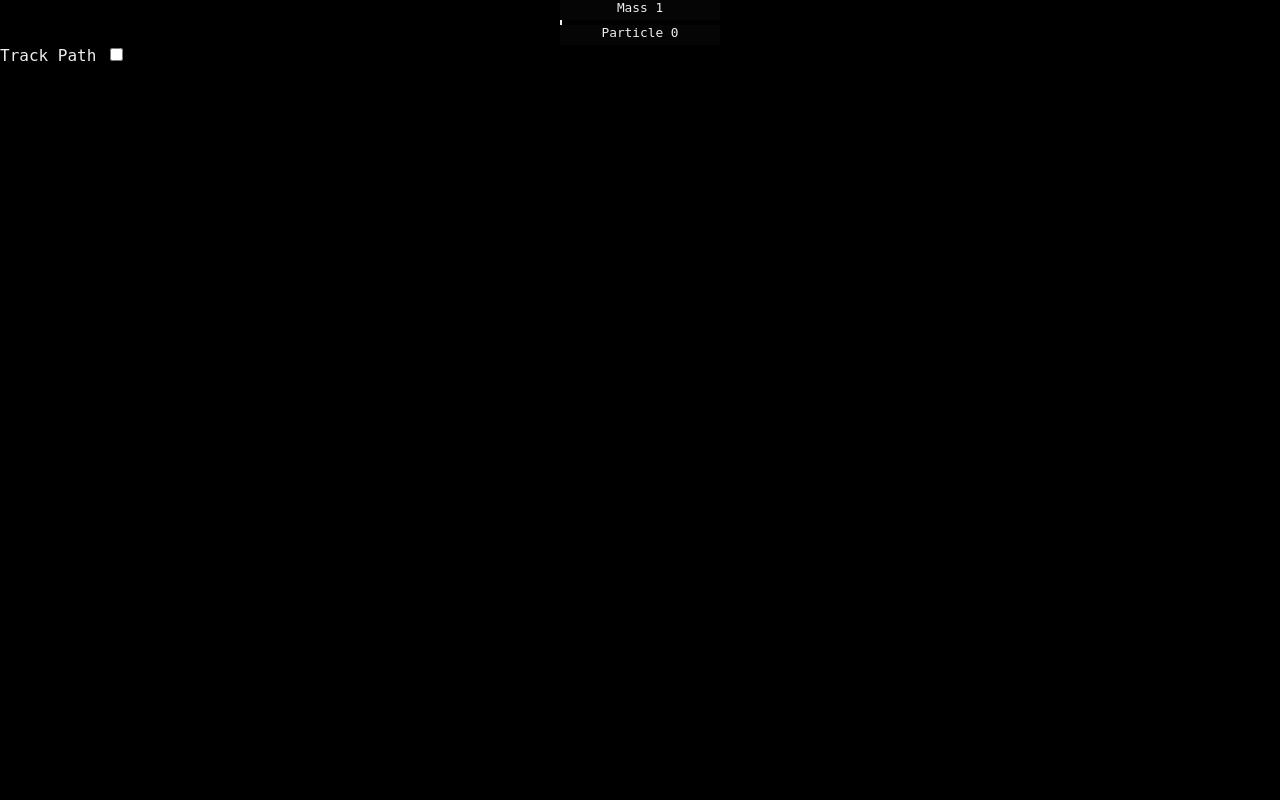
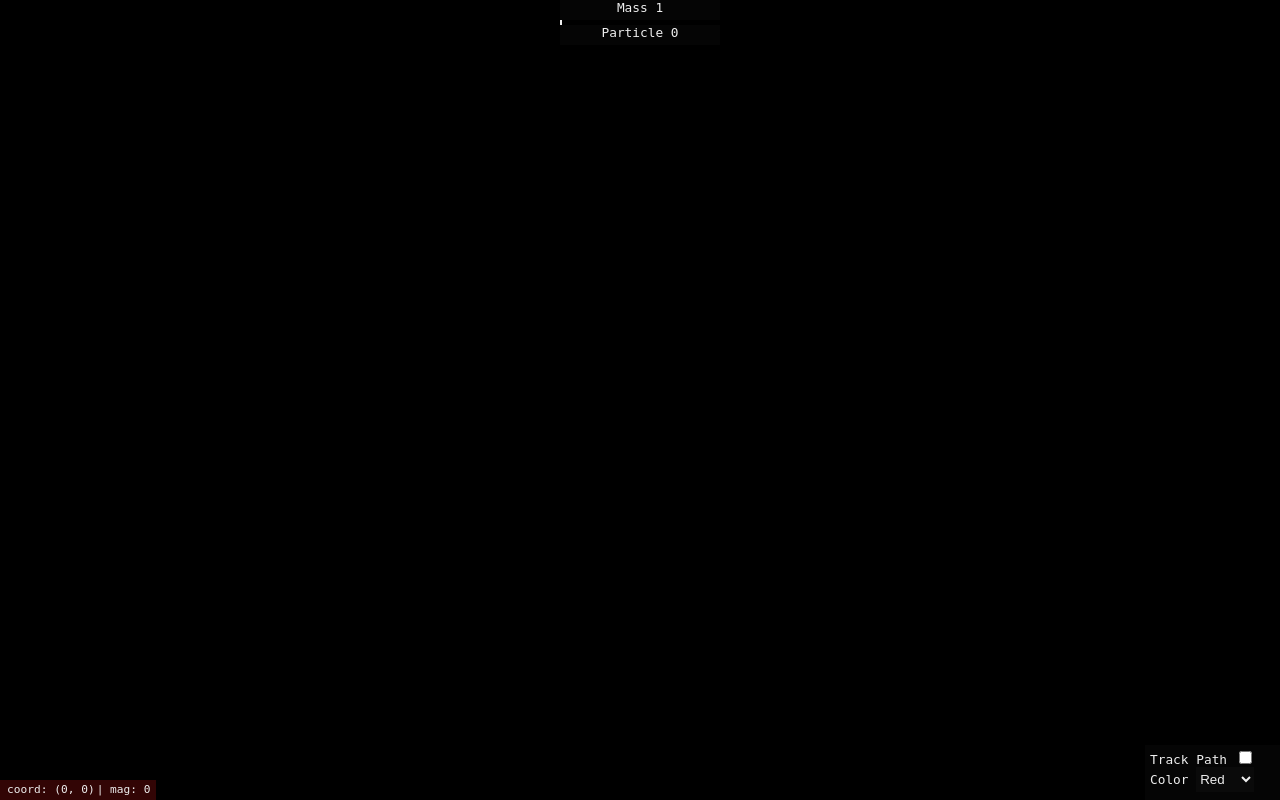
Before and after one commit to ArunHarish/Gravity-Simulator, a plain HTML site: page index.html in a window 1280 px wide. Drawn offline with nearby package versions, Linux system fonts and the light colour scheme.

Commit message:
Added angularjs support and completed css styling

```diff
--- a/css/main.css
+++ b/css/main.css
@@ -1,5 +1,45 @@
-html {
+select {
+    height:25px;
+    border: none;
+    -moz-appearance: none;
+    background: rgba(10, 10, 10, 1) ;
+    color: #eee;
+}
+
+* {
+    user-select: none;
+}
+
+div#gravity-options-wrapper {
+    position: absolute;
+    z-index: 1;
+    width: 125px;
+    height: 50px;
     color:#eee;
+    right: 0;
+    bottom: 0;
+    background: rgba(10, 10, 10, 0.5);
+    padding:2.5px 5px;
+    font-size:0.8em;
+    text-align: left;
+}
+
+div#gravity-information-wrapper {
+    position: absolute;
+    z-index: 1;
+    height:10px;
+    left: 0;
+    bottom: 0;
+    background: rgba(100, 10, 10, 0.5);
+    font-size: 0.7em;
+    padding:5px 5px;
+    line-height: 10px;
+    text-align: left;
+}
+
+div#gravity-information-wrapper div {
+    float:left;
+    margin-left: 2px;
 }
 
 div#wrapper {
@@ -10,6 +50,7 @@ div#wrapper {
     height: 100%;
     background: #000;
     font-family: "Monospace";
+    color: #eee;
 }
 
 div#gravity-control-wrapper {
@@ -41,7 +82,16 @@ div#gravity-control-inner-view {
     background: #eee;
 }
 
-canvas#view {
+
+div#view-wrapper {
+    position: absolute;
+    width: 100%;
+    height: 100%;
+    top: 0;
+    left: 0;
+}
+
+canvas {
     position:absolute;
     top: 0;
     left: 0;
--- a/index.html
+++ b/index.html
@@ -6,33 +6,52 @@
     <meta http-equiv="X-UA-Compatible" content="ie=edge">
     <title>Gravity Simulation - Barnes-Hut</title>
     <link rel = "Stylesheet" href = "css/main.css" />
-    <script type = "text/javascript" data-main="js/main.js" src="js/lib/require.js"></script>
+    <script type = "text/javascript"
+    src = "https://ajax.googleapis.com/ajax/libs/angularjs/1.6.6/angular.js"></script>
+    <script type = "text/javascript" src="js/main.js" ></script>
 </head>
-<body>
+<body ng-app = "gravity">
     <div id="wrapper">
-        <div id = "gravity-control-wrapper">
+        <div id = "gravity-control-wrapper" ng-controller="control-information">
             <div id = "gravity-control-label">
                 <span id="text-label">Mass </label>
-                <span id="mass-label">1</span>
+                <span id="mass-label">{{mass}}</span>
             </div>
             <div id="gravity-control-view">
                 <div id="gravity-control-inner-view"></div>
             </div>
             <div id="gravity-particle-wrapper">
                 <span id="particle-label">Particle </span>
-                <span id="particle-number">0</span>
+                <span id="particle-number">{{particleNumber}}</span>
             </div>
         </div>
-        <div id="view-wrapper">
-            <canvas id="view"></canvas>
+        <div id="view-wrapper" ng-controller="cursor-information">
+            <canvas id="particle-view"></canvas>
+            <canvas id="tree-view"></canvas>
+            <canvas id="track-view"></canvas>
+            <canvas id="magnitude-view" ng-mousemove="setCoord($event)"></canvas>
         </div>
-        <div id="gravity-options">
+        <div id="gravity-information-wrapper" ng-controller="cursor-information">
+            <div id="information-x">
+                coord:
+                (<span id= "x-value">{{x}}</span>,
+                <span id="y-value">{{y}}</span>)</div>
+            <div id="information-mag">| mag:
+                <span id="mag-value">{{mag}}</span>
+            </div>
+        </div>
+        <div id="gravity-options-wrapper">
             <div id="track-path">
-                <span id="option-label">Track Path </span>
-                <input type="checkbox" />
+                <span id="track-option-label">Track Path </span>
+                <input type="checkbox" id = "option" />
             </div>
             <div id="particle-colour">
-
+                <span id="color-option-label">Color </span>
+                <select>
+                    <option>Red</option>
+                    <option>Blue</option>
+                    <option>Green</option>
+                </select>
             </div>
         </div>
     </div>
--- a/js/main.js
+++ b/js/main.js
@@ -0,0 +1,17 @@
+let app = angular.module("gravity", []);
+app.controller("control-information", function($scope) {
+    $scope.mass = 1;
+    $scope.particleNumber = 0;
+});
+
+
+app.controller("cursor-information", function($scope) {
+    $scope.x = 0;
+    $scope.y = 0;
+    $scope.mag = 0;
+
+    $scope.setCoord = function(e) {
+        $scope.x = e.clientX;
+        $scope.y = e.clientY;
+    }
+})
```
